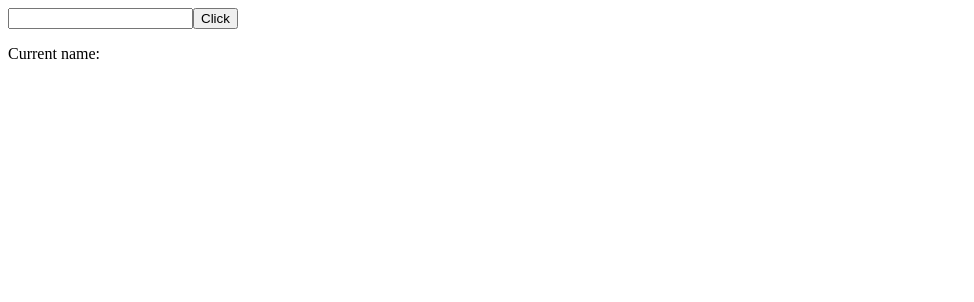
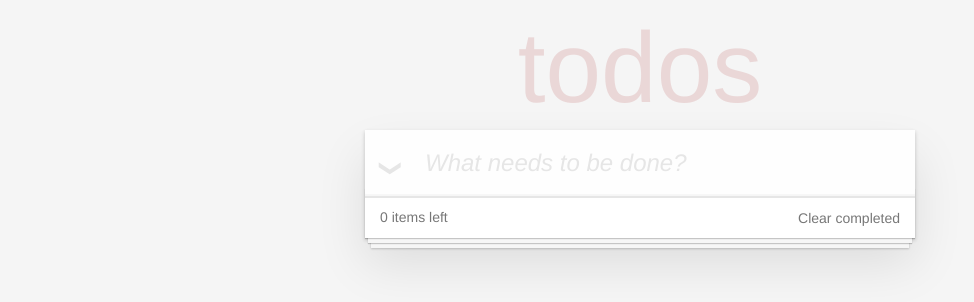
Before and after one commit to benshabbat/react-io, a React (Vite) app in the folder client/: page / in a window 1280 px wide. Shown: the top 302 px of the page, without its empty margins (0-974 px from the left). Built offline with nearby package versions, Linux system fonts and the light colour scheme.

Commit message:
clearCompleted

```diff
--- a/client/src/App.jsx
+++ b/client/src/App.jsx
@@ -1,12 +1,13 @@
-import { createElement, Fragment } from "react";
-import Form from "./components/Form";
-import {Hedaer} from "./components/Hedaer";
-import "./style.css"
-import { Test } from "./components/Test";
-
+// import { createElement, Fragment } from "react";
+// import Form from "./components/Form";
+// import {Hedaer} from "./components/Hedaer";
+// // import "./style.css"
+// import { Test } from "./components/Test";
+import AppTodoList from "./todoList/AppTodoList";
+import "./todoList/todolist.css";
 function App() {
   // return createElement(Fragment, null, createElement(Hedaer), createElement(Form));
-  return <Test/>
+  return <AppTodoList/>
 }
 
 export default App;
--- a/client/src/todoList/AppTodoList.jsx
+++ b/client/src/todoList/AppTodoList.jsx
@@ -1,13 +1,75 @@
-import Footer from "./Footer";
-import Header from "./Header";
-import Main from "./Main";
-import "./todolist.css";
+// import FooterToDo from "./FooterToDo";
+// import HeaderToDO from "./HeaderToDO";
+// import MainToDo from "./MainToDo";
+
+import { useState } from "react";
+
 export default function AppTodoList() {
+
+    const [todos, setTodos] = useState([]);
+    const [newTodo, setNewTodo] = useState('');
+
+    const addTodo = (e) => {
+      if (e.key === 'Enter' && newTodo.trim() !== '') {
+        setTodos([...todos, { id: Date.now(), title: newTodo, completed: false }]);
+        setNewTodo('');
+      }
+    };
+
+    const toggleTodo = (id) => {
+      setTodos(todos.map(todo =>
+        todo.id === id ? { ...todo, completed: !todo.completed } : todo
+      ));
+    };
+    const clearCompleted = ()=>setTodos(todos.filter(todo => !todo.completed));
+
+    const deleteTodo = (id) => {
+        setTodos(todos.filter(todo => todo.id !== id));
+      };
+    const editTodo = (id) => {
+
+      };
   return (
-    <>
-      <Header />
-      <Main />
-      <Footer />
-    </>
+    <section className="todoapp">
+      <header className="header">
+        <h1>todos</h1>
+        <input
+          className="new-todo"
+          placeholder="What needs to be done?"
+          autoFocus
+          value={newTodo}
+          onChange={(e) => setNewTodo(e.target.value)}
+          onKeyPress={addTodo}
+        />
+      </header>
+
+      <section className="main">
+        <input className="toggle-all" type="checkbox" />
+        <ul className="todo-list">
+        {todos&&todos?.map(todo => (
+            <li key={todo.id} className={todo.completed ? 'completed' : ''}>
+              <div className="view">
+                <input
+                  className="toggle"
+                  type="checkbox"
+                  checked={todo.completed}
+                  onChange={() => toggleTodo(todo.id)}
+                />
+                <label>{todo.title}</label>
+                <button className="destroy" onClick={deleteTodo} />
+              </div>
+              <input className="edit" />
+            </li>
+          ))}
+        </ul>
+      </section>
+
+      <footer className="footer">
+        <span className="todo-count">
+          <strong>{todos.filter(todo => !todo.completed).length}</strong> items left
+        </span>
+        <button className="clear-completed" onClick={clearCompleted}>Clear completed</button>
+      </footer>
+    </section>
   );
 }
--- /dev/null
+++ b/client/src/todoList/FooterToDo.jsx
@@ -0,0 +1,14 @@
+import "./todolist.css";
+export default function FooterToDo() {
+  function getItem(e){
+    console.log(e)
+  }
+  return (
+    <footer className="footer">
+      <span className="todo-count">
+        <strong>0</strong> items left
+      </span>
+      <button className="clear-completed" onClick={getItem}>Clear completed</button>
+    </footer>
+  );
+}
--- /dev/null
+++ b/client/src/todoList/HeaderToDO.jsx
@@ -0,0 +1,11 @@
+import "./todolist.css";
+import {useState} from "react"
+export default function HeaderToDO() {
+  // const [item, setItem] = useState()
+  return (
+    <header className="header">
+      <h1>todos</h1>
+      <input className="new-todo" placeholder="What needs to be done?" autoFocus onInput={}/>
+    </header>
+  );
+}
--- /dev/null
+++ b/client/src/todoList/MainToDo.jsx
@@ -0,0 +1,28 @@
+import "./todolist.css";
+
+export default function MainToDo() {
+
+  return (
+    <section className="main">
+      <input className="toggle-all" type="checkbox" />
+      <ul className="todo-list">
+      <li>
+        <div className="view">
+          <input className="toggle" type="checkbox" />
+          <label>Test</label>
+          <button className="destroy" />
+        </div>
+        <input className="edit" />
+      </li>
+      <li>
+        <div className="view">
+          <input className="toggle" type="checkbox" />
+          <label>Test</label>
+          <button className="destroy" />
+        </div>
+        <input className="edit" />
+      </li>
+      </ul>
+    </section>
+  );
+}
--- a/client/src/todoList/todolist.css
+++ b/client/src/todoList/todolist.css
@@ -18,7 +18,7 @@ button {
 	appearance: none;
 	-webkit-font-smoothing: antialiased;
 	-moz-font-smoothing: antialiased;
-	font-smoothing: antialiased;
+
 }
 
 body {
@@ -31,7 +31,6 @@ body {
 	margin: 0 auto;
 	-webkit-font-smoothing: antialiased;
 	-moz-font-smoothing: antialiased;
-	font-smoothing: antialiased;
 	font-weight: 300;
 }
 
@@ -101,7 +100,6 @@ input[type="checkbox"] {
 	box-sizing: border-box;
 	-webkit-font-smoothing: antialiased;
 	-moz-font-smoothing: antialiased;
-	font-smoothing: antialiased;
 }
 
 .new-todo {
```
Also changed, not shown: client/src/todoList/Footer.jsx (deleted, +0 -11 lines), client/src/todoList/Header.jsx (deleted, +0 -9 lines), client/src/todoList/Main.jsx (deleted, +0 -18 lines).
